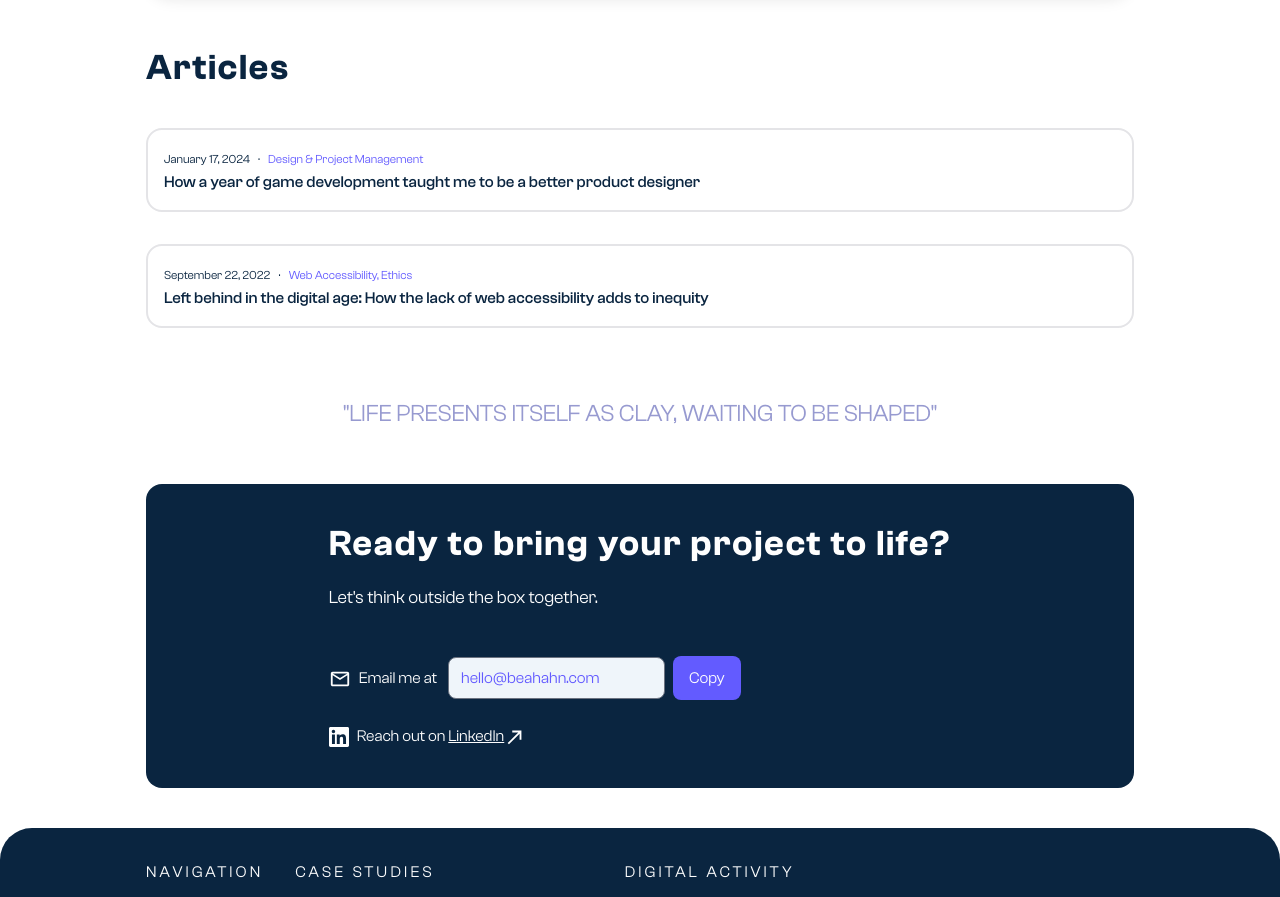
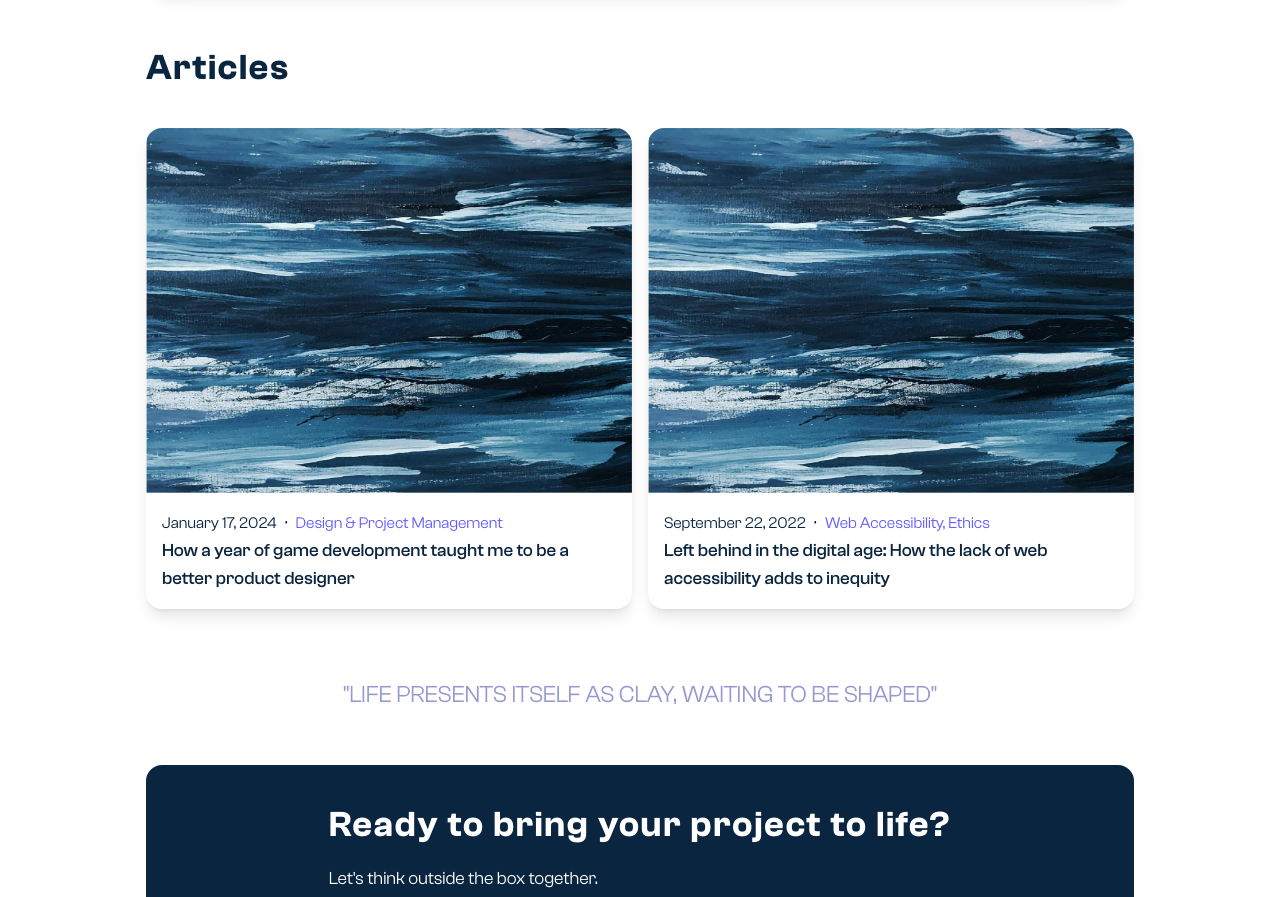
Before and after one commit to beatricehahn/nextjs-portfolio, a Next.js app: page / in a window 1280 px wide. Shown: the part 2900-3797 px from the top of the page. Built offline with nearby package versions, Linux system fonts and the light colour scheme.

Commit message:
Update articles UI and add content placeholders

```diff
--- a/app/articles/web-accessibility-and-inequity/page.tsx
+++ b/app/articles/web-accessibility-and-inequity/page.tsx
@@ -1,11 +1,13 @@
-import { writing } from "@/data";
+import { writing, articles } from "@/data";
 
 export default function WebAccessibility() {
     const { title, subtitle, date, content, sources } = writing[0];
+    const { img } = articles[1];
 
     return (
         <div className="max-w-screen-md mx-auto px-[18px]">
-            <h1 className="text-2xl md:text-3xl pb-[24px]">{title}</h1>
+            <img src={img} alt="Article visual" className="aspect-[4/3] w-full"/>
+            <h1 className="text-2xl md:text-3xl py-[24px]">{title}</h1>
             <h4>{subtitle}</h4>
             <h6>Written on {date} by Beatrice Hahn</h6>
             <div>
--- /dev/null
+++ b/app/articles/what-game-dev-taught-me-about-design/page.tsx
@@ -0,0 +1,12 @@
+import { articles } from "@/data";
+export default function GameDevArticle() {
+    const { title, date, img } = articles[0];
+    return (
+        <div className="max-w-screen-md mx-auto px-[18px]">
+            <img src={img} alt="Article visual" className="aspect-[4/3] w-full"/>
+            <h1 className="text-2xl md:text-3xl py-[24px]">{title}</h1>
+            <h4>I spent over a year learning game development and this is what I learned</h4>
+            <h6>Written on {date} by Beatrice Hahn</h6>
+        </div>
+    )
+};
--- a/components/HomePage/Articles.tsx
+++ b/components/HomePage/Articles.tsx
@@ -5,9 +5,8 @@ export const Articles = () => {
   return (
     <div className=''>
         <h2 className="text-left text-[20px] md:text-4xl">Articles</h2>
-        <div
-            className="grid grid-col-1 md:gap-4 mt-10">
-            {articles.map(( { id, genre, date, title, link }) => (
+        <div className="grid grid-cols-1 sm:grid-cols-2 gap-4 mt-10">
+            {articles.map(( { id, genre, date, title, link, img }) => (
                 <div key={id} className=''>
                     <ArticleBox
                         id={id}
@@ -15,6 +14,7 @@ export const Articles = () => {
                         date={date}
                         title={title}
                         link={link}
+                        img={img}
                     />
                 </div>
             ))}
--- a/components/molecules/ArticleBox.tsx
+++ b/components/molecules/ArticleBox.tsx
@@ -1,14 +1,15 @@
 const ArticleBox = (
-    { id, genre, date, title, link} : { id: number, genre : string, date: string, title : string, link: string }
+    { id, genre, date, title, link, img} : { id: number, genre : string, date: string, title : string, link: string, img: string }
   ) => {
     return (
-      <div key={id} className="flex w-full">
-        <a className="border-2 mb-4 rounded-[16px] w-full flex" href={link}>
+      <div key={id} className="">
+        <a className="shadow-lg mb-4 rounded-[16px] flex flex-col" href={link}>
+          <img src={img} alt="Article Image" className="rounded-t-[16px] m-auto w-full aspect-[4/3]"/>
           <div className="mx-4 my-4">
-            <span className="text-[12px] mb-2 mr-2">{date}</span>
-            <span className="text-[12px]">&#183;</span>
-            <h6 className="inline text-[12px] ml-2 text-purple-bright" >{genre}</h6>
-            <h5 className=''>{title}</h5>
+            <span className="text-md mb-2 mr-2">{date}</span>
+            <span className="text-lg">&#183;</span>
+            <h6 className="inline text-md ml-2 text-purple-bright" >{genre}</h6>
+            <h5 className='text-lg'>{title}</h5>
           </div>
         </a>
       </div>
--- a/data/index.ts
+++ b/data/index.ts
@@ -110,7 +110,7 @@ export const articles = [
     category: "Self Reflection",
     genre: "Design & Project Management",
     title: "How a year of game development taught me to be a better product designer",
-    link:'#',
+    link:'/articles/what-game-dev-taught-me-about-design',
     img: "/images/work-img-placeholder.png",
   },
   {
```
